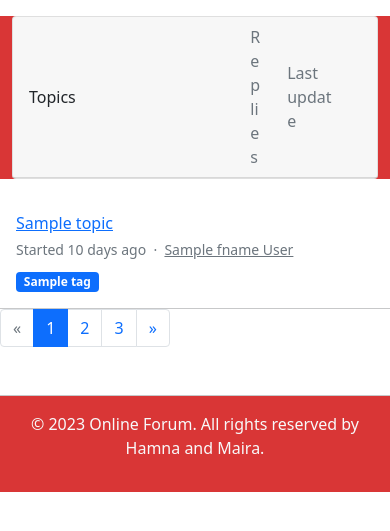
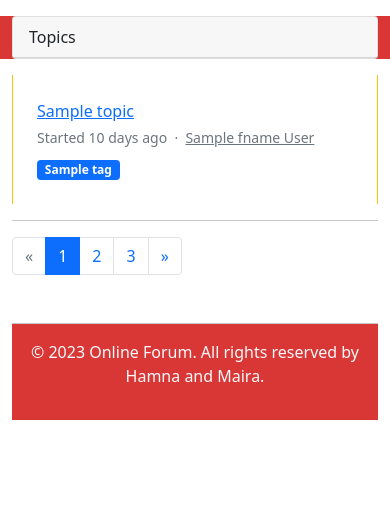
Before and after one commit to Myrausman/AskWise, a Django app: template templates/index.html in a window 390 px wide. Shown: the part 56-587 px from the top of the page. Run offline with Django 3.2, Linux system fonts and the light colour scheme; the template is opened without the code that fills it: most values are stand-ins (such as "Sample title", 1, 10 or a date in 2020).

Commit message:
cool findings for formatted text :)

```diff
--- a/templates/index.html
+++ b/templates/index.html
@@ -10,6 +10,7 @@
     {% comment %} <link href="https://cdn.jsdelivr.net/npm/bootstrap@5.0.0/dist/css/bootstrap.min.css" rel="stylesheet" >
     <script src="https://cdn.jsdelivr.net/npm/bootstrap@5.0.1/dist/js/bootstrap.min.js" integrity="sha384-Atwg2Pkwv9vp0ygtn1JAojH0nYbwNJLPhwyoVbhoPwBhjQPR5VtM2+xf0Uwh9KtT" crossorigin="anonymous"></script>	 {% endcomment %}
     {% comment %} <link rel="stylesheet" type="text/css" href="../static/css/index.css"> {% endcomment %}
+    <link href="https://code.ionicframework.com/ionicons/2.0.1/css/ionicons.min.css" rel="stylesheet">
     <title>Homepage</title>
     <style>
       .nav-tabs .nav-link.active {
@@ -84,19 +85,15 @@
         <div class="card-header pl-0 pr-0">
           <div class="row no-gutters w-100 align-items-center">
             <div class="col ml-3">Topics</div>
-            <div class="col-4 text-muted">
-              <div class="row no-gutters align-items-center">
-                <div class="col-4">Replies</div>
-                <div class="col-8">Last update</div>
-              </div>
-            </div>
+
           </div>
         </div>
         <!-- Rest of the card content -->
       </div>
     </div>
+    <div class="container">
     {% for topic in topics %}
-
+    <div class="card row-hover pos-relative py-2 px-2 mb-2 border-warning border-top-0 border-right-0 border-bottom-0 rounded-0">
     <div class="card-body py-3">
       <div class="row no-gutters align-items-center">
          <div class="col">
@@ -109,24 +106,23 @@
             </div>
          </div>
          <div class="d-none d-md-block col-4">
-            <div class="row no-gutters align-items-center">
-               <div class="col-4">12</div>
-               <div class="media col-8 align-items-center">
-                  <img src="https://res.cloudinary.com/dxfq3iotg/image/upload/v1574583246/AAA/2.jpg" alt="" class="d-block ui-w-30 rounded-circle">
-                  <div class="media-body flex-truncate ml-2">
-                     <div class="line-height-1 text-truncate">1 day ago</div>
-                     <a href="javascript:void(0)" class="text-muted small text-truncate" data-abc="true">by Tim cook</a>
-                  </div>
-               </div>
+          <div class="col-md-4 op-7">
+            <div class="row text-center op-7">
+              <div class="col px-1">
+                <i class="ion-ios-chatboxes-outline icon-1x"></i>
+                <span class="d-block text-sm">122 Replies</span>
+              </div>
+            </div>
+          </div>
             </div>
          </div>
       </div>
    </div>
+   <div>
 
-
-           <hr class="m-0">
+           <hr >
     {% endfor %}
-
+  </div>
         <nav>
            <ul class="pagination mb-5">
               <li class="page-item disabled"><a class="page-link" href="javascript:void(0)" data-abc="true">&laquo;</a></li>
```
Also changed, not shown: templates/ask.html (+14 -0 lines), templates/details.html (+17 -3 lines).
